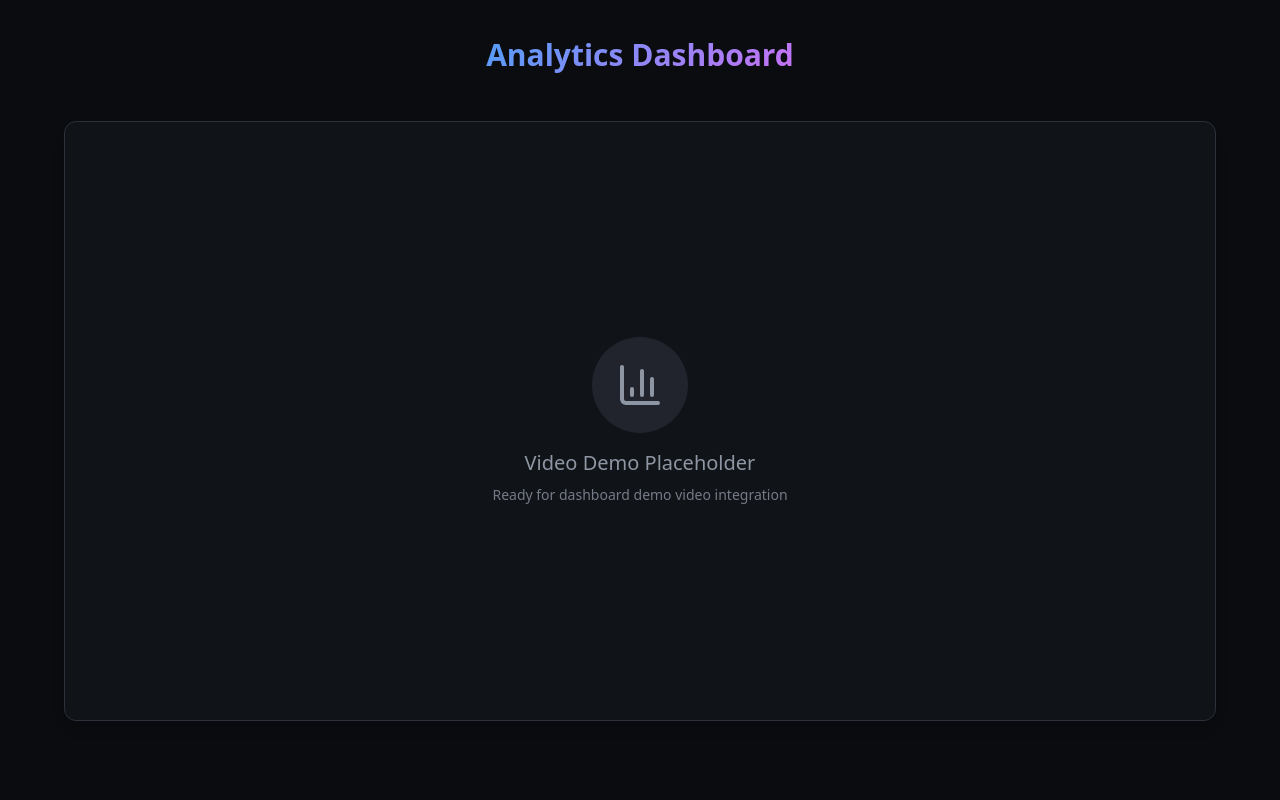
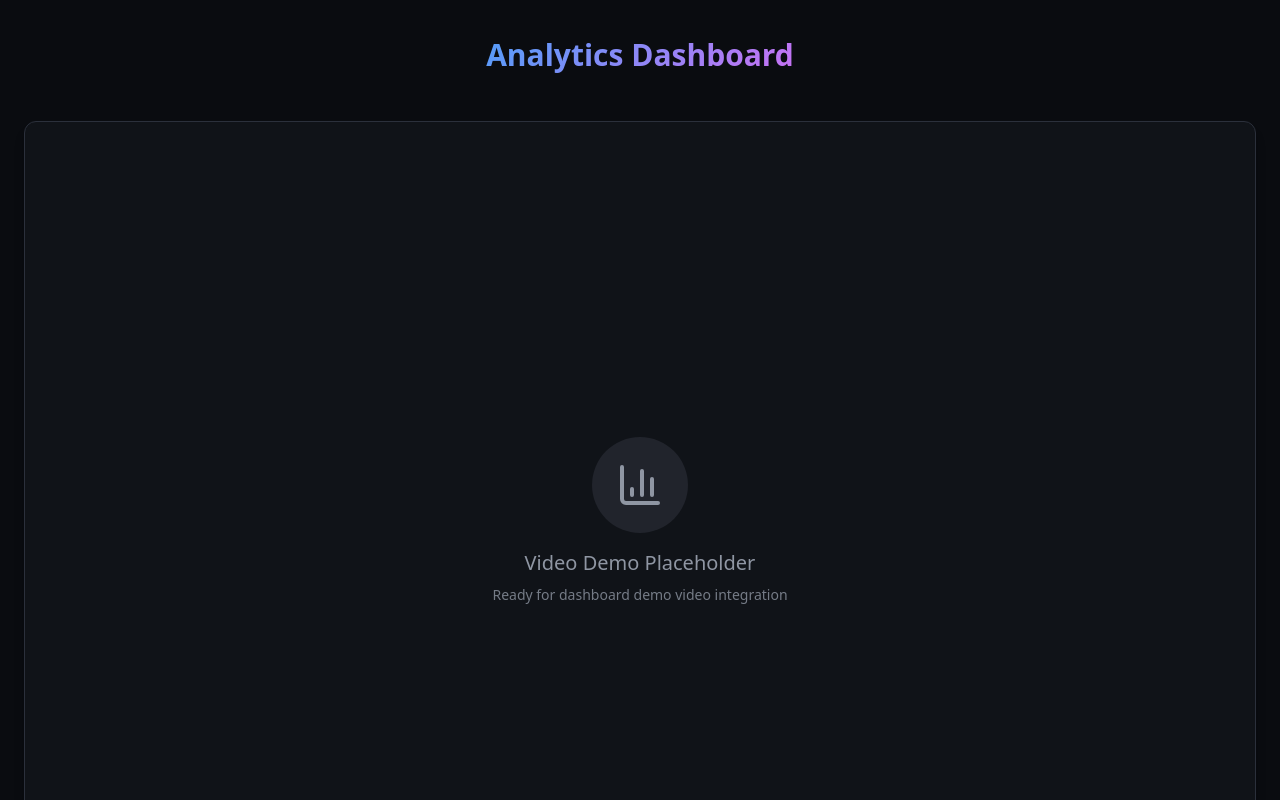
Before and after one commit to ziziyoung/voice-research-ai, a React (Vite) app: page /short-video-analyst-lab in a window 1280 px wide. Shown: the part 820-1620 px from the top of the page. Built offline with nearby package versions, Linux system fonts and the light colour scheme.

Commit message:
Make Analytics Dashboard frame longer

```diff
--- a/src/pages/ShortVideoAnalystLab.tsx
+++ b/src/pages/ShortVideoAnalystLab.tsx
@@ -111,7 +111,7 @@ const ShortVideoAnalystLab = () => {
             <span className="gradient-text">Analytics Dashboard</span>
           </h2>
 
-          <div className="relative h-[600px] bg-card rounded-xl border border-border shadow-lg overflow-hidden max-w-6xl mx-auto flex items-center justify-center">
+          <div className="relative h-[800px] bg-card rounded-xl border border-border shadow-lg overflow-hidden max-w-7xl mx-auto flex items-center justify-center">
             <div className="text-center space-y-4">
               <div className="w-24 h-24 mx-auto bg-muted rounded-full flex items-center justify-center">
                 <BarChart3 className="w-12 h-12 text-muted-foreground" />
```
